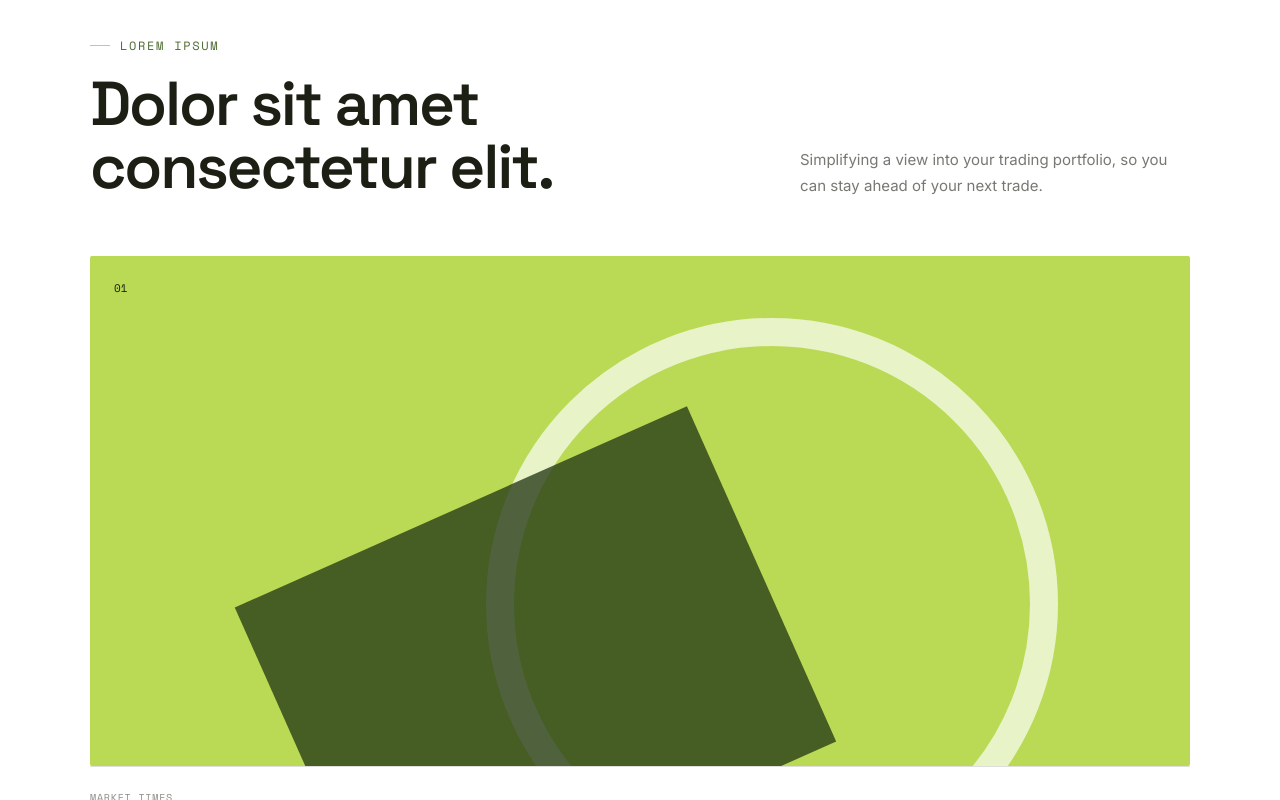
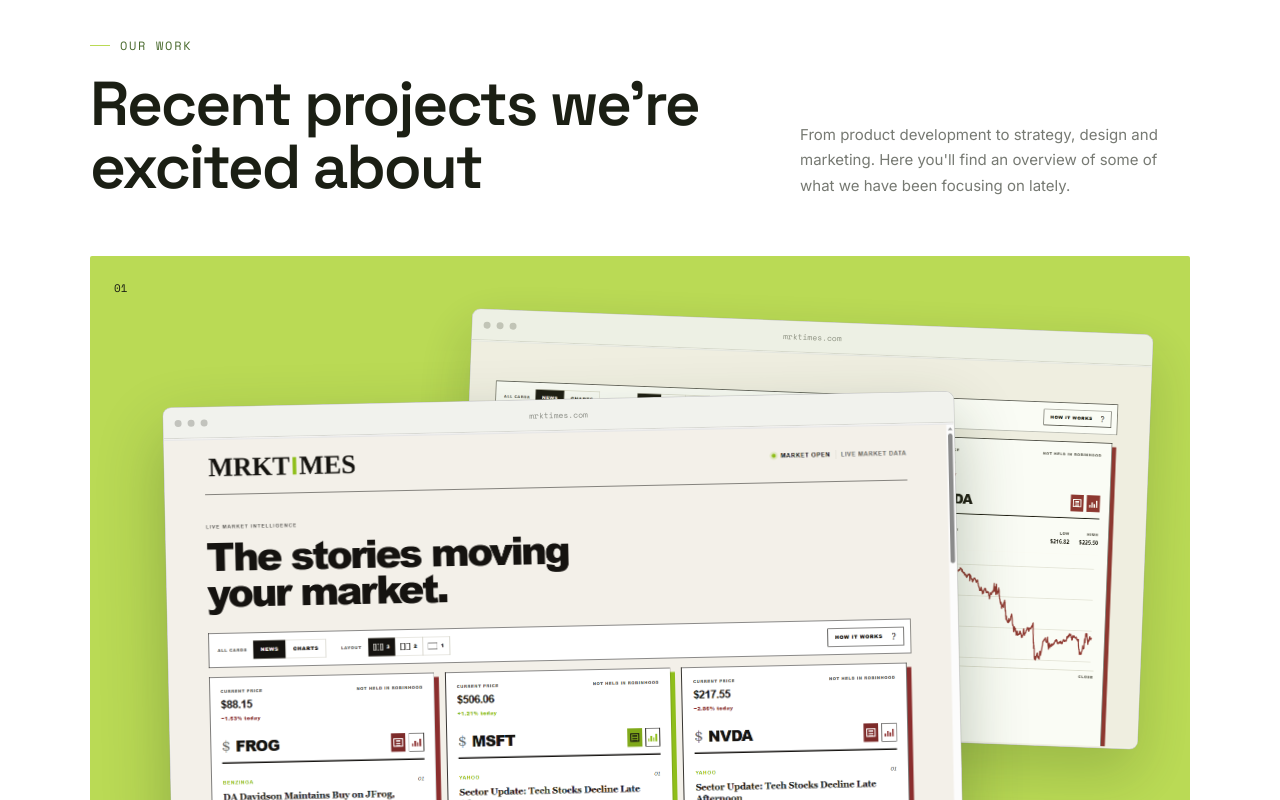
Before and after one commit to theworkco/theworkcoweb, a Next.js app: page / in a window 1280 px wide. Shown: the part 920-1720 px from the top of the page. Built offline with nearby package versions, Linux system fonts and the light colour scheme.

Commit message:
Show Market Times project showcase

```diff
--- a/app/globals.css
+++ b/app/globals.css
@@ -133,6 +133,17 @@
 .project-card.wide { grid-column: span 2; }
 .project-visual { min-height: 390px; position: relative; overflow: hidden; border-radius: 2px; }
 .wide .project-visual { min-height: 510px; }
+.browser-project-visual { min-height: 650px !important; background: var(--lime); }
+.browser-showcase { position: absolute; inset: 0; overflow: hidden; }
+.browser-showcase .visual-mark { z-index: 5; }
+.browser-window { position: absolute; overflow: hidden; border: 1px solid rgba(27,31,20,.2); border-radius: 9px; background: white; box-shadow: 0 24px 55px rgba(38,58,22,.22); }
+.browser-window-back { width: 62%; height: 64%; right: 4%; top: 10%; transform: rotate(2.2deg); opacity: .94; }
+.browser-window-front { width: 72%; height: 71%; left: 7%; bottom: 7%; transform: rotate(-1.2deg); z-index: 2; box-shadow: 0 28px 65px rgba(38,58,22,.3); }
+.browser-toolbar { height: 31px; display: flex; align-items: center; gap: 6px; padding: 0 11px; background: #f1f2ed; border-bottom: 1px solid rgba(27,31,20,.12); }
+.browser-toolbar i { width: 7px; height: 7px; border-radius: 50%; background: rgba(27,31,20,.22); }
+.browser-toolbar span { position: absolute; left: 50%; transform: translateX(-50%); font: 8px var(--font-space-mono), monospace; color: rgba(27,31,20,.48); }
+.browser-canvas { position: absolute; inset: 31px 0 0; overflow: hidden; background: #f5f2ec; }
+.browser-canvas img { object-fit: cover; object-position: top center; height: 106% !important; transform: translateY(-6%); }
 .tall .project-visual { min-height: 520px; }
 .project-visual.lime { background: var(--lime); }.project-visual.forest { background: #53713b; }.project-visual.paper { background: #e6e4d8; }.project-visual.olive { background: #9eaa72; }.project-visual.ink { background: #20241c; }.project-visual.mist { background: #dce8c7; }
 .visual-mark { position: absolute; z-index: 3; top: 24px; left: 24px; font: 11px var(--font-space-mono), monospace; }
@@ -553,6 +564,9 @@
   .project-grid { grid-template-columns: 1fr; }
   .project-card.wide { grid-column: span 1; }
   .project-visual, .wide .project-visual, .tall .project-visual { min-height: 370px; }
+  .browser-project-visual { min-height: 480px !important; }
+  .browser-window-back { width: 70%; height: 58%; right: -8%; top: 8%; }
+  .browser-window-front { width: 86%; height: 68%; left: 5%; bottom: 7%; }
   .statement-grid { grid-template-columns: 1fr; gap: 30px; }
   .process-grid { grid-template-columns: 1fr; }
   .process-card, .process-card + .process-card { padding: 28px 0; border-right: 0; border-bottom: 1px solid var(--line); min-height: auto; }
--- a/app/page.tsx
+++ b/app/page.tsx
@@ -1,4 +1,5 @@
 import Link from 'next/link'
+import Image from 'next/image'
 import Header from '@/components/Header'
 import Footer from '@/components/Footer'
 
@@ -28,8 +29,8 @@
   heroBody: 'A single pane of glass to view your portfolio, the news making an impact to it, and its performance.',
   primaryButton: {label: 'Read More', href: '#grid'}, secondaryButton: {label: 'Visit MRKTIMES', href: 'https://mrktimes.com'},
   services: ['Branding & Marketing', 'Product Development', 'Strategy & Design'],
-  projectsEyebrow: 'Lorem ipsum', projectsTitle: 'Dolor sit amet, consectetur elit.',
-  projectsIntro: 'Simplifying a view into your trading portfolio, so you can stay ahead of your next trade.',
+  projectsEyebrow: 'Our Work', projectsTitle: "Recent projects we're\nexcited about",
+  projectsIntro: "From product development to strategy, design and marketing. Here you'll find an overview of some of what we have been focusing on lately.",
   projects: fallbackProjects, statementEyebrow: 'Dolor sit amet',
   statementQuote: 'Lorem ipsum dolor sit amet, consectetur adipiscing elit, sed do eiusmod tempor incididunt.',
   statementBody: 'Lorem ipsum dolor sit amet, consectetur adipiscing elit. Duis aute irure dolor in reprehenderit in voluptate velit esse cillum dolore.',
@@ -69,8 +70,18 @@
         <div className="project-grid">{(content.projects?.length ? content.projects : fallbackProjects).map((project, index) => {
           const visualUrl = project.imageUrl || null
           return <Link href={project.href || '#'} className={`project-card ${project.size || 'standard'}`} key={`${project.number}-${index}`}>
-            <div className={`project-visual ${project.tone || 'lime'}`} style={visualUrl ? {backgroundImage: `url(${visualUrl})`, backgroundSize: 'cover', backgroundPosition: 'center'} : undefined}>
-              {!visualUrl && <><span className="visual-mark">{project.number}</span><div className="visual-orbit"/><div className="visual-block"/></>}
+            <div className={`project-visual ${project.tone || 'lime'} ${index === 0 ? 'browser-project-visual' : ''}`} style={visualUrl ? {backgroundImage: `url(${visualUrl})`, backgroundSize: 'cover', backgroundPosition: 'center'} : undefined}>
+              {index === 0 ? <div className="browser-showcase">
+                <span className="visual-mark">{project.number}</span>
+                <div className="browser-window browser-window-back">
+                  <div className="browser-toolbar"><i/><i/><i/><span>mrktimes.com</span></div>
+                  <div className="browser-canvas"><Image src="/images/mrktimes-dashboard.png" alt="MRKTIMES portfolio dashboard" fill sizes="(max-width: 900px) 82vw, 680px" /></div>
+                </div>
+                <div className="browser-window browser-window-front">
+                  <div className="browser-toolbar"><i/><i/><i/><span>mrktimes.com</span></div>
+                  <div className="browser-canvas"><Image src="/images/mrktimes-overview.png" alt="MRKTIMES market intelligence overview" fill sizes="(max-width: 900px) 88vw, 760px" /></div>
+                </div>
+              </div> : !visualUrl && <><span className="visual-mark">{project.number}</span><div className="visual-orbit"/><div className="visual-block"/></>}
             </div><div className="project-info"><div><span>{project.tag}</span><h3>{project.title}</h3></div><span className="project-arrow">↗</span></div>
           </Link>
         })}</div>
```
Also changed, not shown: public/images/mrktimes-dashboard.png (added), public/images/mrktimes-overview.png (added).
